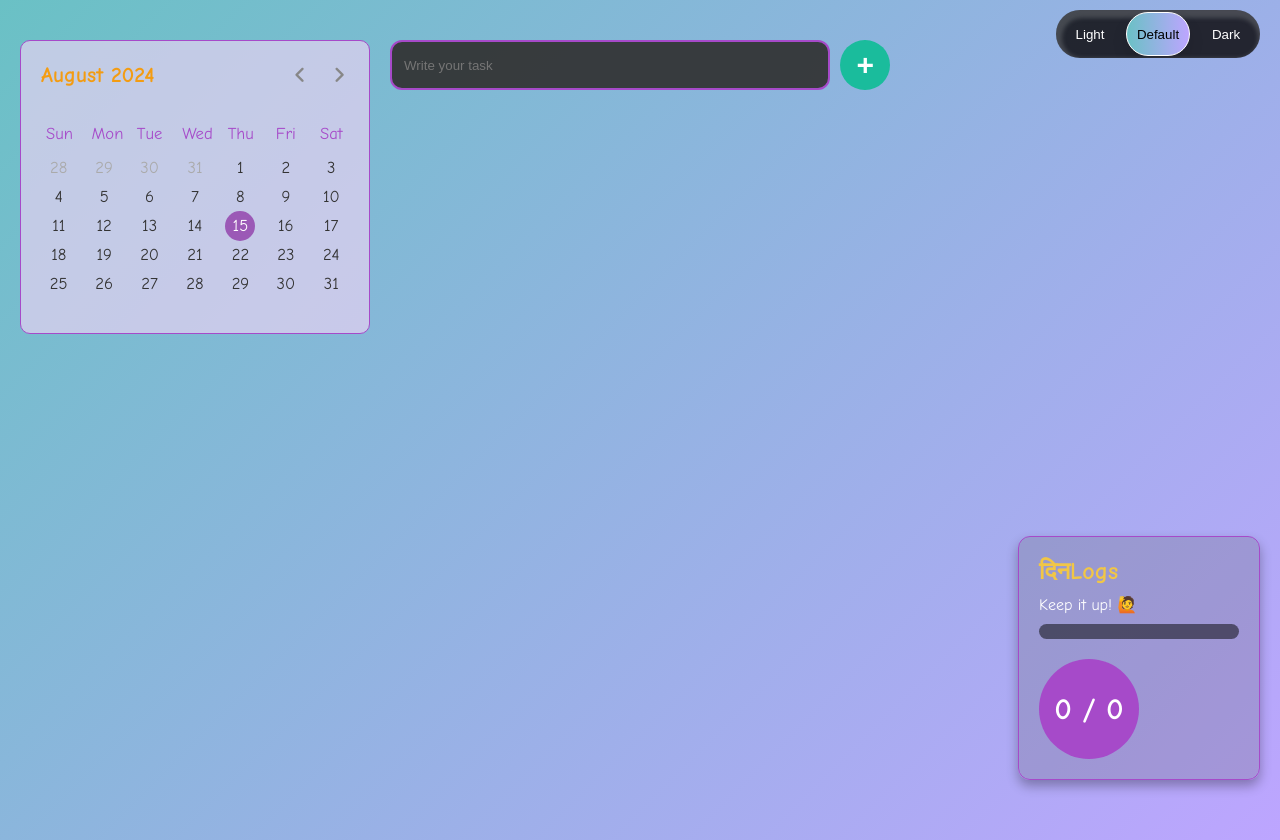
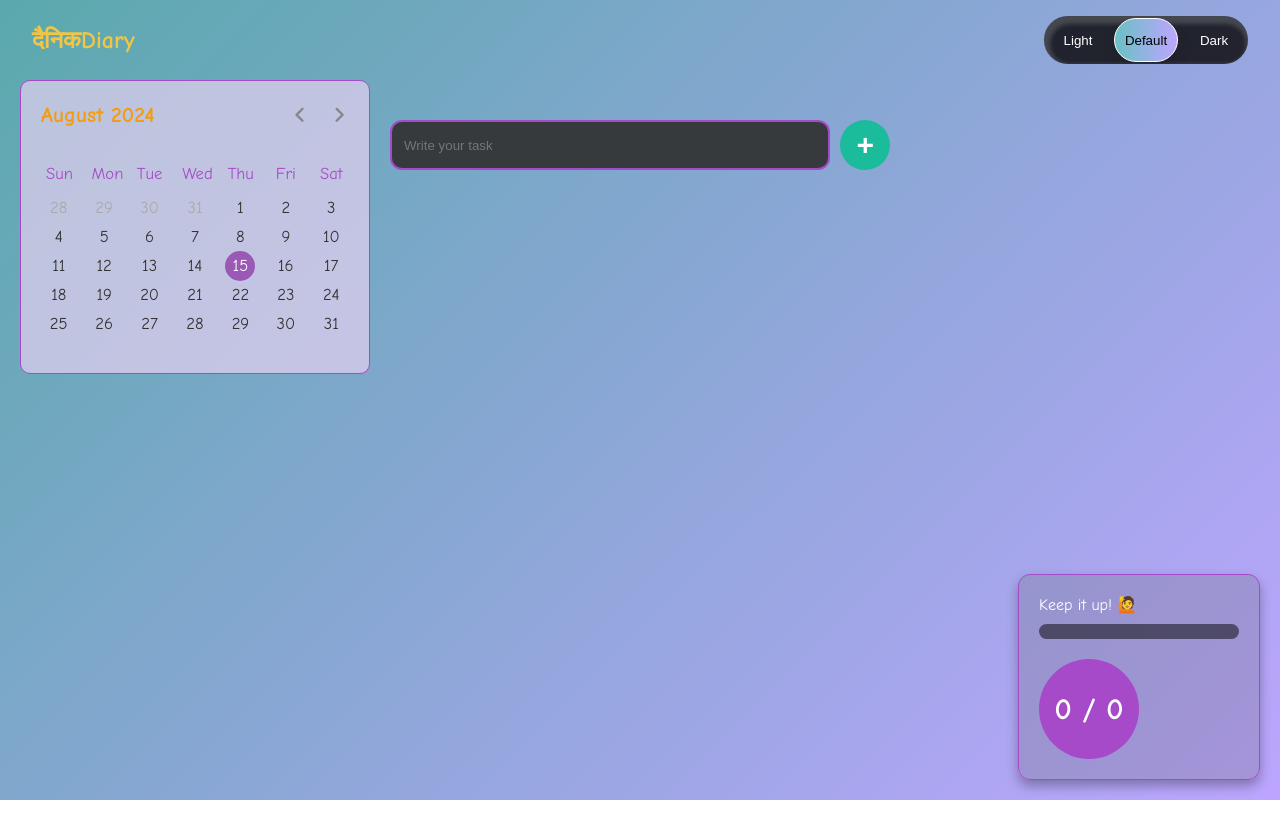
Before and after one commit to shristikoju1/todo-task, a website: page index.html in a window 1280 px wide. After the commit the page ends 800 px from the top, so only its background shows below. Drawn offline with nearby package versions, Linux system fonts and the light colour scheme.

Commit message:
Add the project title Dainik Diary

```diff
--- a/index.html
+++ b/index.html
@@ -3,17 +3,24 @@
 <head>
   <meta charset="UTF-8">
   <meta name="viewport" content="width=device-width, initial-scale=1.0">
-  <title>Todo App</title>
+  <title>दैनिकDiary</title>
   <link rel="stylesheet" href="./css/styles.css">
   <link rel="stylesheet" href="https://cdnjs.cloudflare.com/ajax/libs/font-awesome/6.6.0/css/all.min.css">
   <link rel="stylesheet" href="https://fonts.googleapis.com/css2?family=Material+Symbols+Rounded:opsz,wght,FILL,GRAD@20..48,100..700,0..1,-50..200">
 </head>
 <body>
-  <div class="tri-state-toggle">
-    <button class="tri-state-toggle-button" id="toggle-button1">Light</button>
-    <button class="tri-state-toggle-button" id="toggle-button2">Default</button>
-    <button class="tri-state-toggle-button" id="toggle-button3">Dark</button>
-  </div>
+
+  <nav>
+    <div class="logo">
+      <h2>दैनिकDiary</h2>
+    </div>
+    <div class="tri-state-toggle">
+      <button class="tri-state-toggle-button" id="toggle-button1">Light</button>
+      <button class="tri-state-toggle-button" id="toggle-button2">Default</button>
+      <button class="tri-state-toggle-button" id="toggle-button3">Dark</button>
+    </div>
+  </nav>
+
 
   <div id="calendar" class="calendar">
     <div class="wrapper">
@@ -42,7 +49,7 @@
   <div class="container">
     <div class="stats-container">
       <div class="details">
-        <h2>दिनLogs</h2>
+        <!-- <h2>दिनLogs</h2> -->
         <p>Keep it up! 🙋</p>
         <div id="progressBar" class="progressBar">
           <div id="progress"></div>
--- a/js/script.js
+++ b/js/script.js
@@ -2,11 +2,8 @@
 $(document).ready(function() {
     $("#toggle-button2").addClass("active");
     $("body").addClass("default-mode");
+    document.body.style.background = "linear-gradient(135deg, #5AA9AD, #bda5ff)";
 
-    document.body.style.background = "linear-gradient(135deg, #6ac1c5, #bda5ff)";
-
-
-    // Handle toggle button clicks
     $(".tri-state-toggle-button").click(function() {
 
         // Remove the active class from all buttons
@@ -23,17 +20,14 @@ $(document).ready(function() {
 
         if (buttonId === "toggle-button1") {
             $("body").addClass("light-mode");
-            console.log("Light mode activated");
             document.body.style.background = "linear-gradient(135deg, #e0d9f5, #ffffff)";
             document.body.style.color = "black";
 
         } else if (buttonId === "toggle-button2") {
-            console.log("Default mode activated");
             document.body.style.background = "linear-gradient(135deg, #6ac1c5, #bda5ff)";
 
 
         } else if (buttonId === "toggle-button3") {
-            console.log("Dark mode activated");
             document.body.style.background = "linear-gradient(135deg, #2c003e, #0d0d0d)";
             document.body.style.color = "white";
             // $('li').css('color', 'white');
--- a/scss/abstracts/_variables.scss
+++ b/scss/abstracts/_variables.scss
@@ -1,5 +1,5 @@
 // variables
-$background: linear-gradient(135deg, #6ac1c5, #bda5ff);
+$background: linear-gradient(135deg, #0b2c2d, #55026c);
 $secondary-background: rgba(49, 49, 49, 0.916);
 $text: #fff;
 $purple: #a64ac9;
--- a/scss/layout/_toggle-switch.scss
+++ b/scss/layout/_toggle-switch.scss
@@ -1,7 +1,23 @@
+ nav{
+  display: flex;
+  justify-content: space-between;
+  align-items: center;
+  max-height: 80px;
+  margin: 0px auto;
+  padding: 32px;
+
+  .logo{
+    display: flex;
+    justify-content: center;
+    align-items: center;
+
+    h2{
+      color: #f1c646;
+    }
+  }
+
+
   .tri-state-toggle {
-    position: absolute;
-    top: 10px;
-    right: 20px;
     background: rgba(6, 3, 3, 0.8);
     box-shadow: inset 2px 4px 4px 4px rgba(181, 183, 184, 0.25);
     border-radius: 24px;
@@ -54,3 +70,4 @@
         }
     }
   }
+}
```
Also changed, not shown: css/styles.css, 1 other file.
